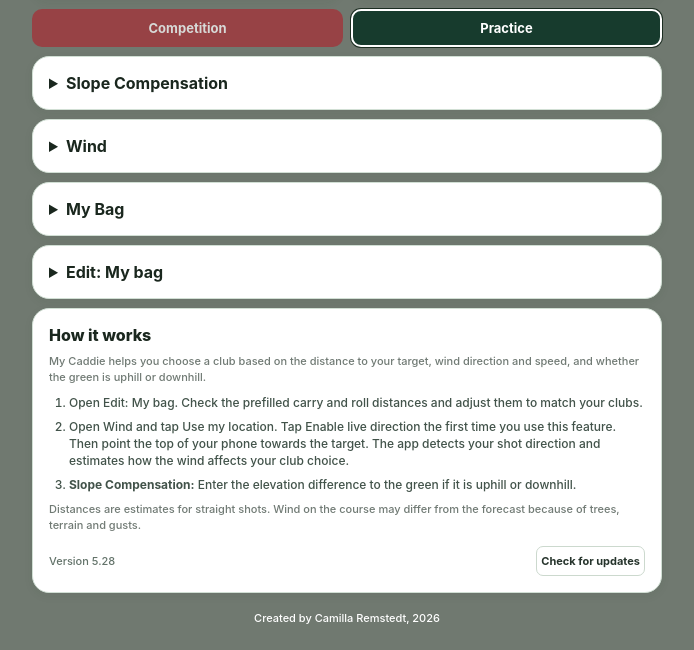
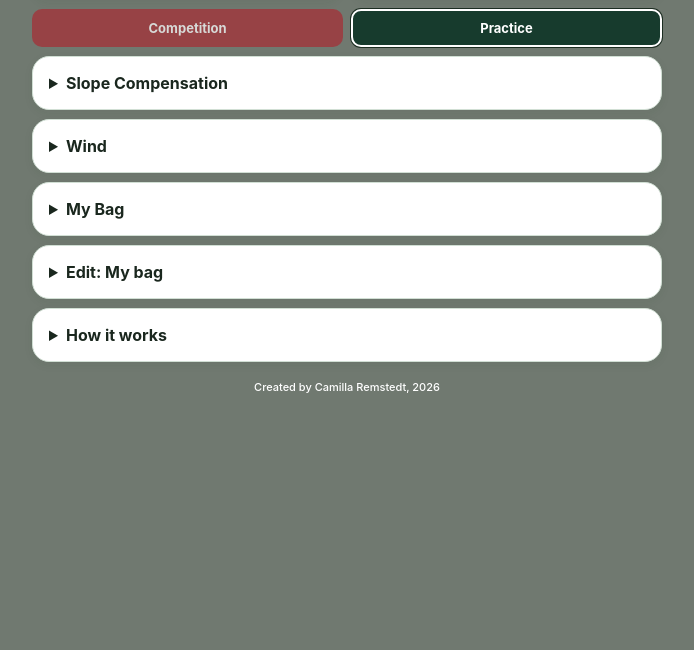
Before and after one commit to camrem10-bit/golfvind, a plain HTML site: page index.html in a window 1280 px wide. Shown: the part 301-951 px from the top of the page, without its empty margins (293-987 px from the left). After the commit the page ends 800 px from the top, so only its background shows below. Drawn offline with Linux system fonts and the light colour scheme.

Commit message:
Add files via upload
Version 5.30

```diff
--- a/index.html
+++ b/index.html
@@ -75,7 +75,7 @@
     table{width:100%;border-collapse:collapse;font-size:12px}th,td{padding:8px 4px;border-bottom:1px solid #e6ebe7;text-align:right;white-space:nowrap}th:first-child,td:first-child{text-align:left}tr.best{font-weight:800;background:#f4f9f5}
     .club-legend{display:flex;flex-wrap:wrap;gap:5px;margin:10px 0 2px}.club-legend span{font-size:10px;font-weight:700;border-radius:6px;padding:4px 6px;border:1px solid}#clubSettings{display:grid;grid-template-columns:repeat(2,minmax(0,1fr));gap:7px}.settings-row{min-width:0;border:1px solid;border-radius:9px;padding:7px;display:grid;grid-template-columns:repeat(2,minmax(0,1fr));gap:4px}.club-woods{background:#edf3f7;border-color:#cddde8}.club-irons{background:#edf6ef;border-color:#d0e3d2}.club-wedges{background:#faf3e8;border-color:#ebddc7}.settings-row strong{grid-column:1 / -1;font-size:12px;overflow-wrap:anywhere}.settings-row label{min-width:0;margin:0;font-size:10px}.settings-row input{width:100%;padding:6px 4px;font-size:16px}.settings-row .remove-club{grid-column:1 / -1;justify-self:end}.add-club-fields{display:grid;grid-template-columns:repeat(2,minmax(0,1fr));gap:8px;margin-top:10px}.add-club-fields label{margin:0}.add-club-fields input,.add-club-fields select{width:100%;padding:8px;font:inherit;border:1px solid #ccd9ce;border-radius:8px;background:#fff}.add-club-fields .full{grid-column:1 / -1}
     .footer-note{font-size:11px;line-height:1.45;color:#707a74;margin:9px 0 0}.creator-footer{text-align:center;font-size:11px;color:#fff;padding:9px 4px}
-    .model-steps{padding-left:20px;margin:8px 0;color:#42534a;font-size:12px;line-height:1.45}.model-steps li{margin:6px 0}
+    .how-it-works .footer-note{font-size:15px;line-height:1.55;font-weight:500;color:#27382e}.model-steps{padding-left:23px;margin:12px 0;color:#27382e;font-size:15px;font-weight:500;line-height:1.55}.model-steps li{margin:10px 0}
     .hidden{display:none!important}.error{color:#993333;font-size:11px;margin-top:7px}.shot-heading{font-size:22px;font-weight:800;white-space:nowrap}.compass-btn{width:100%;margin-top:8px;min-height:35px}
     .wind-section{padding-top:10px;font-weight:600}.wind-section .seg button{min-height:33px}.wind-section .status-card .small-btn{padding:6px 10px}
     .wind-section .muted,.wind-section .component-text,.wind-section label,.wind-section .error{font-size:12px;font-weight:600}
@@ -219,20 +219,23 @@
     </details>
   </section>
 
-  <section class="card">
-    <div class="section-title" data-i18n="model">How it works</div>
+  <section class="card how-it-works">
+    <details>
+    <summary><strong data-i18n="model">How it works</strong></summary>
     <p class="footer-note" data-i18n="modelIntro">My Caddie helps you choose a club based on the distance to your target, wind direction and speed, and whether the green is uphill or downhill.</p>
     <ol class="model-steps">
       <li data-i18n="modelStep1">Open Edit: My bag. Check the prefilled carry and roll distances and adjust them to match your clubs.</li>
       <li data-i18n="modelStep2">Open Wind and tap Use my location. Tap Enable live direction the first time you use this feature. Then point the top of your phone towards the target. The app detects your shot direction and estimates how the wind affects your club choice.</li>
       <li><strong data-i18n="modelStep3Title">Slope Compensation:</strong> <span data-i18n="modelStep3">Enter the elevation difference to the green if it is uphill or downhill.</span></li>
+      <li><strong data-i18n="modelStep4Title">Add to Home Screen:</strong> <span data-i18n="modelStep4">Open the app link in Safari on your iPhone, tap the Share button and select Add to Home Screen. You can then open My Caddie directly from your Home Screen.</span></li>
     </ol>
     <p class="footer-note" data-i18n="modelCaveat">Distances are estimates for straight shots. Wind on the course may differ from the forecast because of trees, terrain and gusts.</p>
     <div class="between" style="margin-top:12px">
-      <span class="muted" data-i18n="version">Version 5.28</span>
+      <span class="muted" data-i18n="version">Version 5.30</span>
       <button class="small-btn" id="updateBtn" type="button" data-i18n="checkUpdates">Check for updates</button>
     </div>
     <div class="muted" id="updateStatus" role="status" aria-live="polite"></div>
+    </details>
   </section>
 
   <footer class="creator-footer" data-i18n="credit">Created by Camilla Remstedt, 2026</footer>
@@ -276,8 +279,8 @@ const translations={
     enableDirection:"Enable live direction",liveDirection:"Live shot direction",windSpeed:"Wind speed (m/s)",
     relativeDirection:"Relative wind direction",dragArrow:"Drag the arrow",allClubs:"My Bag",
     club:"Club",diff:"Diff",myDistances:"Edit: My bag",woodsGroup:"Woods & hybrids",ironsGroup:"Irons",wedgesGroup:"Wedges °",resetDistances:"Reset to default distances",addClub:"+ Add club",clubType:"Club type",chooseClub:"Choose a club",customClub:"Other",clubName:"Club name",roll:"Roll",saveClub:"Save club",cancel:"Cancel",removeClub:"Remove club",duplicateClub:"That club is already in your list.",invalidClub:"Enter a club name, carry (1–400) and roll (0–100).",
-    model:"How it works",modelIntro:"My Caddie helps you choose a club based on the distance to your target, wind direction and speed, and whether the green is uphill or downhill.",modelStep1:"Open Edit: My bag. Check the prefilled carry and roll distances and adjust them to match your clubs.",modelStep2:"Open Wind and tap Use my location. Tap Enable live direction the first time you use this feature. Then point the top of your phone towards the target. The app detects your shot direction and estimates how the wind affects your club choice.",modelStep3Title:"Slope Compensation:",modelStep3:"Enter the elevation difference to the green if it is uphill or downhill.",modelCaveat:"Distances are estimates for straight shots. Wind on the course may differ from the forecast because of trees, terrain and gusts.",
-    version:"Version 5.28",checkUpdates:"Check for updates",credit:"Created by Camilla Remstedt, 2026",
+    model:"How it works",modelIntro:"My Caddie helps you choose a club based on the distance to your target, wind direction and speed, and whether the green is uphill or downhill.",modelStep1:"Open Edit: My bag. Check the prefilled carry and roll distances and adjust them to match your clubs.",modelStep2:"Open Wind and tap Use my location. Tap Enable live direction the first time you use this feature. Then point the top of your phone towards the target. The app detects your shot direction and estimates how the wind affects your club choice.",modelStep3Title:"Slope Compensation:",modelStep3:"Enter the elevation difference to the green if it is uphill or downhill.",modelStep4Title:"Add to Home Screen:",modelStep4:"Open the app link in Safari on your iPhone, tap the Share button and select Add to Home Screen. You can then open My Caddie directly from your Home Screen.",modelCaveat:"Distances are estimates for straight shots. Wind on the course may differ from the forecast because of trees, terrain and gusts.",
+    version:"Version 5.30",checkUpdates:"Check for updates",credit:"Created by Camilla Remstedt, 2026",
     competition:"Competition",practice:"Practice",competitionSubtitle:"Distance-based club choice and forecast wind",competitionPreview:"Based on saved carry distances, without wind or slope adjustment.",
     competitionNote:"Competition shows a club for the entered distance based on your saved carry distances, without wind or slope compensation. Check the event's rules before using club advice during a round.",
     decreaseElevation:"Decrease elevation",increaseElevation:"Increase elevation",elevationMetres:"Elevation in metres",
@@ -314,8 +317,8 @@ const translations={
     enableDirection:"Aktivera riktning",liveDirection:"Aktuell slagriktning",windSpeed:"Vindhastighet (m/s)",
     relativeDirection:"Vindriktning relativt slaget",dragArrow:"Dra pilen",allClubs:"Min Bag",
     club:"Klubba",diff:"Skillnad",myDistances:"Ändra: Min Bag",woodsGroup:"Woods och hybrider",ironsGroup:"Järnklubbor",wedgesGroup:"Wedgar °",resetDistances:"Återställ standardlängder",addClub:"+ Lägg till klubba",clubType:"Klubbtyp",chooseClub:"Välj klubba",customClub:"Annan",clubName:"Klubbnamn",roll:"Rull",saveClub:"Spara klubba",cancel:"Avbryt",removeClub:"Ta bort klubba",duplicateClub:"Klubban finns redan i listan.",invalidClub:"Ange klubbnamn, carry (1–400) och rull (0–100).",
-    model:"Så fungerar appen",modelIntro:"My Caddie hjälper dig att välja klubba utifrån avståndet till målet, vindens riktning och styrka samt om greenen ligger uppför eller nedför.",modelStep1:"Öppna Ändra: Min Bag. Kontrollera de förifyllda värdena för carry och rull och ändra dem så att de stämmer med dina klubbor.",modelStep2:"Öppna Vind och tryck på Använd min plats. Tryck på Aktivera riktning första gången du använder funktionen. Rikta sedan telefonens ovansida mot målet. Appen läser av slagriktningen och beräknar hur vinden påverkar klubbvalet.",modelStep3Title:"Lutningskompensation / Slope:",modelStep3:"Här anger du höjdskillnaden till greenen om den ligger uppför eller nedför.",modelCaveat:"Avstånden är uppskattningar för raka slag. Vinden på banan kan skilja sig från prognosen på grund av träd, terräng och vindbyar.",
-    version:"Version 5.28",checkUpdates:"Sök uppdatering",credit:"Skapad av Camilla Remstedt, 2026",
+    model:"Så fungerar appen",modelIntro:"My Caddie hjälper dig att välja klubba utifrån avståndet till målet, vindens riktning och styrka samt om greenen ligger uppför eller nedför.",modelStep1:"Öppna Ändra: Min Bag. Kontrollera de förifyllda värdena för carry och rull och ändra dem så att de stämmer med dina klubbor.",modelStep2:"Öppna Vind och tryck på Använd min plats. Tryck på Aktivera riktning första gången du använder funktionen. Rikta sedan telefonens ovansida mot målet. Appen läser av slagriktningen och beräknar hur vinden påverkar klubbvalet.",modelStep3Title:"Lutningskompensation / Slope:",modelStep3:"Här anger du höjdskillnaden till greenen om den ligger uppför eller nedför.",modelStep4Title:"Lägg till på hemskärmen:",modelStep4:"Öppna appens länk i Safari på din iPhone, tryck på dela-knappen och välj Lägg till på hemskärmen. Då kan du öppna My Caddie direkt från hemskärmen.",modelCaveat:"Avstånden är uppskattningar för raka slag. Vinden på banan kan skilja sig från prognosen på grund av träd, terräng och vindbyar.",
+    version:"Version 5.30",checkUpdates:"Sök uppdatering",credit:"Skapad av Camilla Remstedt, 2026",
     competition:"Tävling",practice:"Träning",competitionSubtitle:"Klubbval för avstånd och väderprognos",competitionPreview:"Utifrån sparade carrylängder, utan justering för vind eller höjdskillnad.",
     competitionNote:"Tävling visar en klubba för angivet avstånd utifrån dina sparade carrylängder, utan vind- eller höjdkompensation. Kontrollera tävlingens regler innan du använder klubbråd under ronden.",
     decreaseElevation:"Minska höjdskillnaden",increaseElevation:"Öka höjdskillnaden",elevationMetres:"Höjdskillnad i meter",
--- a/sw.js
+++ b/sw.js
@@ -1,4 +1,4 @@
-const CACHE="golf-shot-calculator-v5-28";
+const CACHE="golf-shot-calculator-v5-30";
 const ASSETS=["./","./index.html","./manifest.webmanifest","./logo-green.svg","./icon-180.png","./icon-192.png","./icon-512.png"];
 self.addEventListener("install",event=>{
   event.waitUntil(caches.open(CACHE).then(cache=>cache.addAll(ASSETS.map(path=>new Request(path,{cache:"reload"})))));
```
Also changed, not shown: 1 other file.
